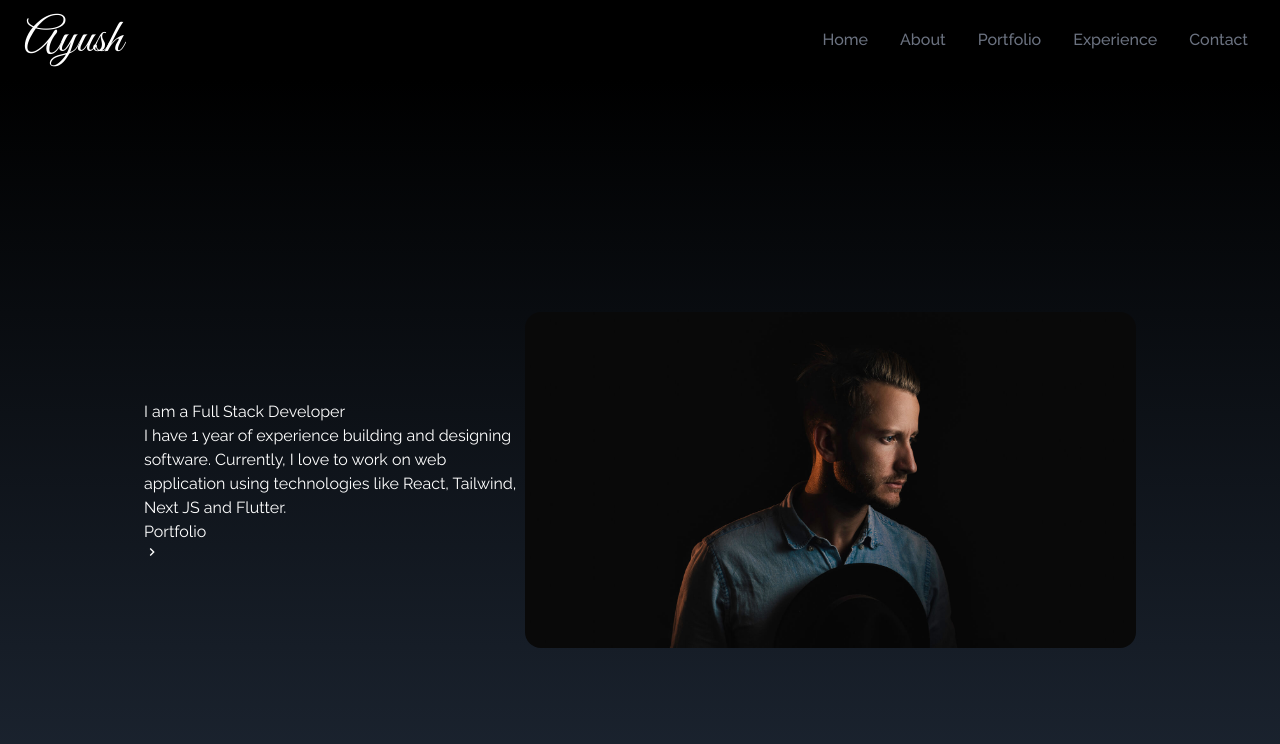
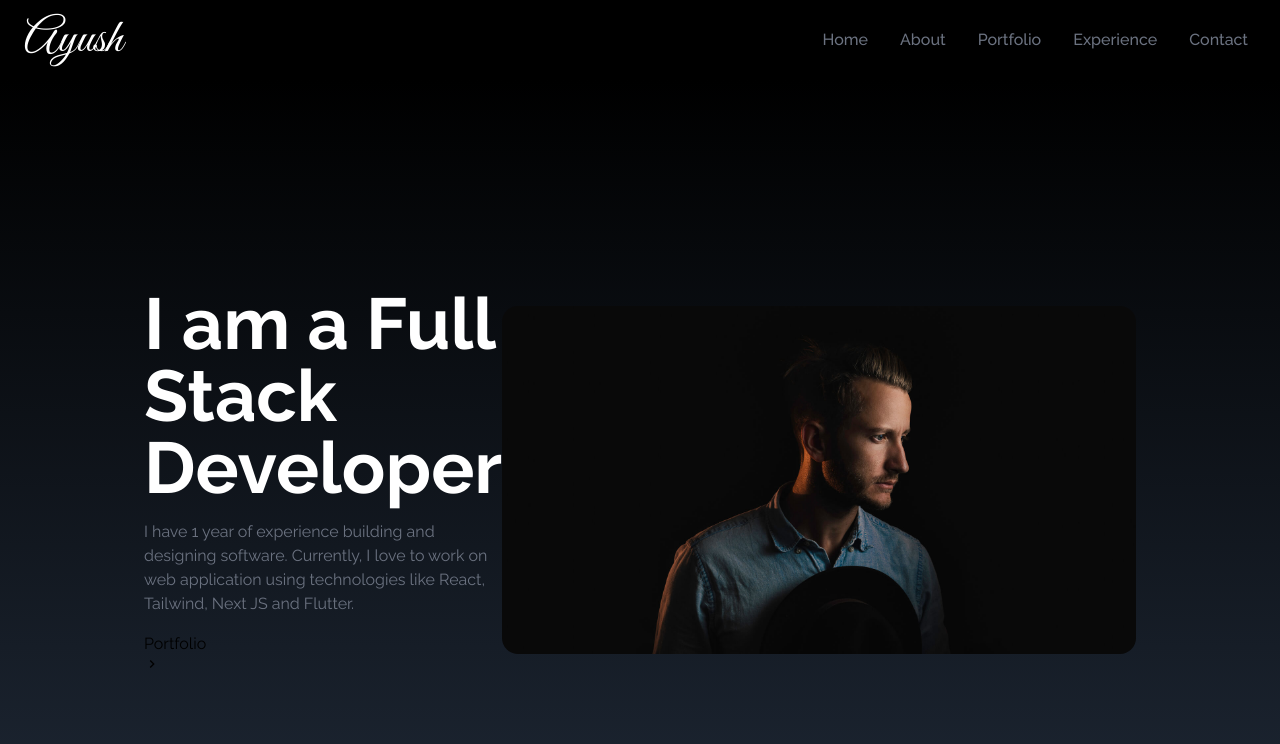
Before and after one commit to fr0sted-flake/Personal-Portfolio, a React (Vite) app: page / in a window 1280 px wide. Shown: the top 744 px of the page. Built offline with nearby package versions, Linux system fonts and the light colour scheme.

Commit message:
styled the p and h2 tag

```diff
--- a/src/components/Home.jsx
+++ b/src/components/Home.jsx
@@ -4,11 +4,14 @@ import { MdKeyboardArrowRight } from "react-icons/md";
 
 const Home = () => {
   return (
-    <div name="home" className="h-screen w-full bg-gradient-to-b from-black to-gray-800 text-white">
+    <div
+      name="home"
+      className="h-screen w-full bg-gradient-to-b from-black to-gray-800 "
+    >
       <div className="max-w-screen-lg  mx-auto flex flex-col items-center justify-center h-full px-4 md:flex-row">
-        <div>
-          <h2>I am a Full Stack Developer</h2>
-          <p>
+        <div className="flex flex-col justify-center h-full">
+          <h2 className="text-4xl sm:text-7xl font-bold text-white">I am a Full Stack Developer</h2>
+          <p className="text-gray-500 py-4 max-w-md">
             I have 1 year of experience building and designing software.
             Currently, I love to work on web application using technologies like
             React, Tailwind, Next JS and Flutter.
@@ -23,7 +26,11 @@ const Home = () => {
           </div>
         </div>
         <div>
-            <img src={HeroImage} alt="My profile" className="rounded-2xl mx-auto w-2/3 md:w-full"/>
+          <img
+            src={HeroImage}
+            alt="My profile"
+            className="rounded-2xl mx-auto w-2/3 md:w-full"
+          />
         </div>
       </div>
     </div>
```
